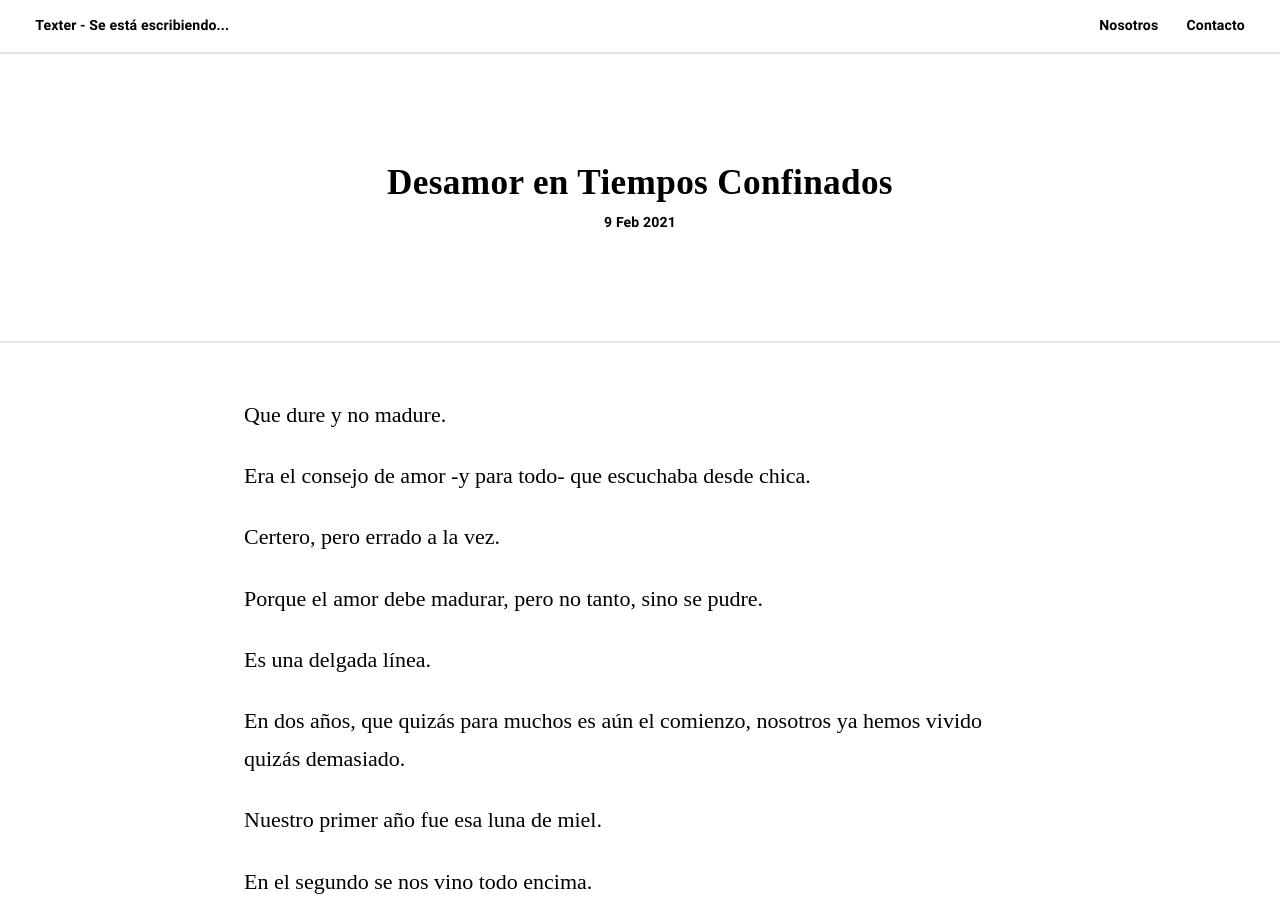
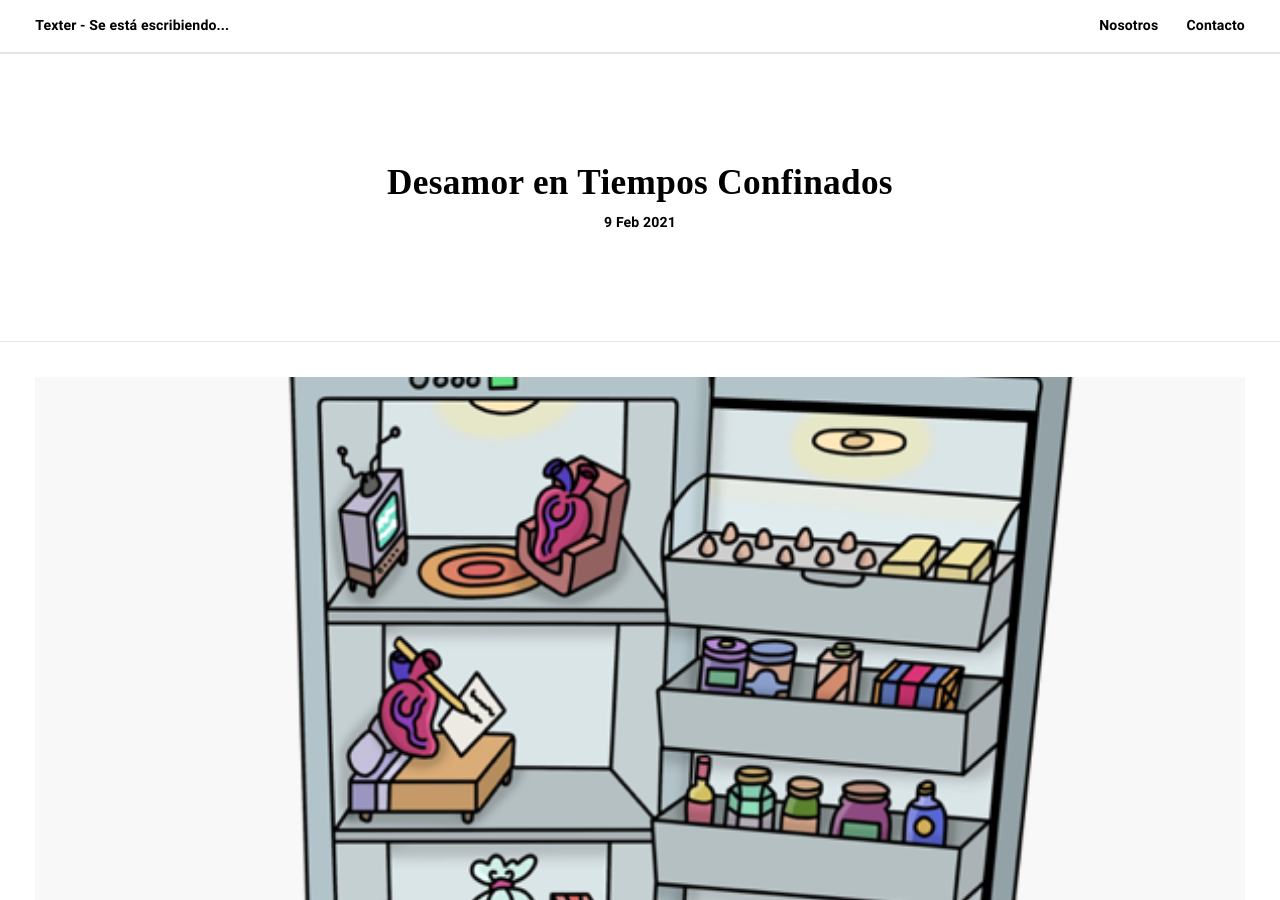
Before and after one commit to Robok3000/Texter2, a Jekyll site: the page built from _posts/2021-02-09-desamor-en-tiempos-confinados.md, in a window 1280 px wide and 900 px high. Built offline with Jekyll 4.4.1, drawn with Linux system fonts in a browser that asks for light colours; some web fonts are replaced.

Commit message:
Update 2021-02-09-desamor-en-tiempos-confinados.md

```diff
--- a/_posts/2021-02-09-desamor-en-tiempos-confinados.md
+++ b/_posts/2021-02-09-desamor-en-tiempos-confinados.md
@@ -5,7 +5,7 @@ date: 2021-02-09 20:10
 summary: Que dure y no madure. Era el consejo de amor -y para todo- que escuchaba desde chica. Certero, pero errado a la vez. Porque el amor debe madurar, pero no tanto, sino se pudre. Es una delgada línea.
 categories: Crónica de evento
 author: Karla
-featured_image: /assets/images/desamor.jpg
+image: /assets/images/desamor.png
 ---
 
 Que dure y no madure.
```
